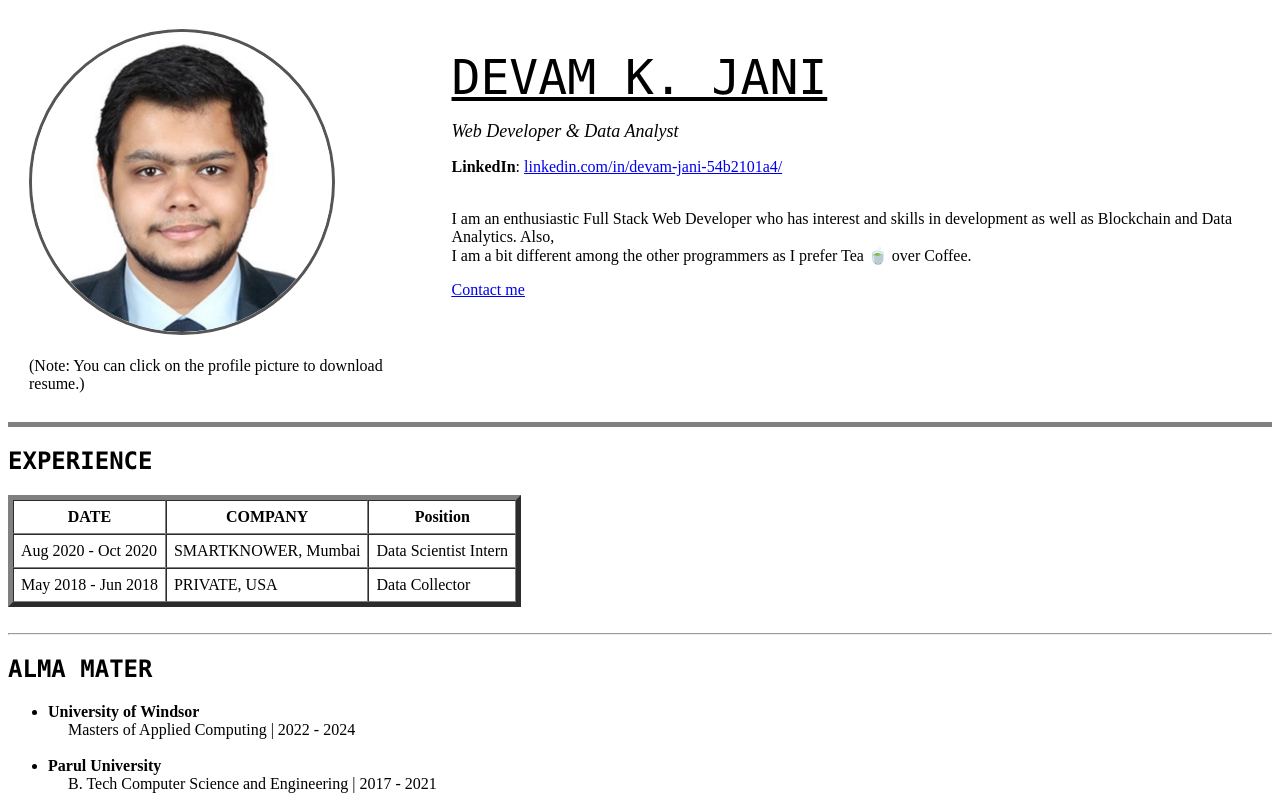
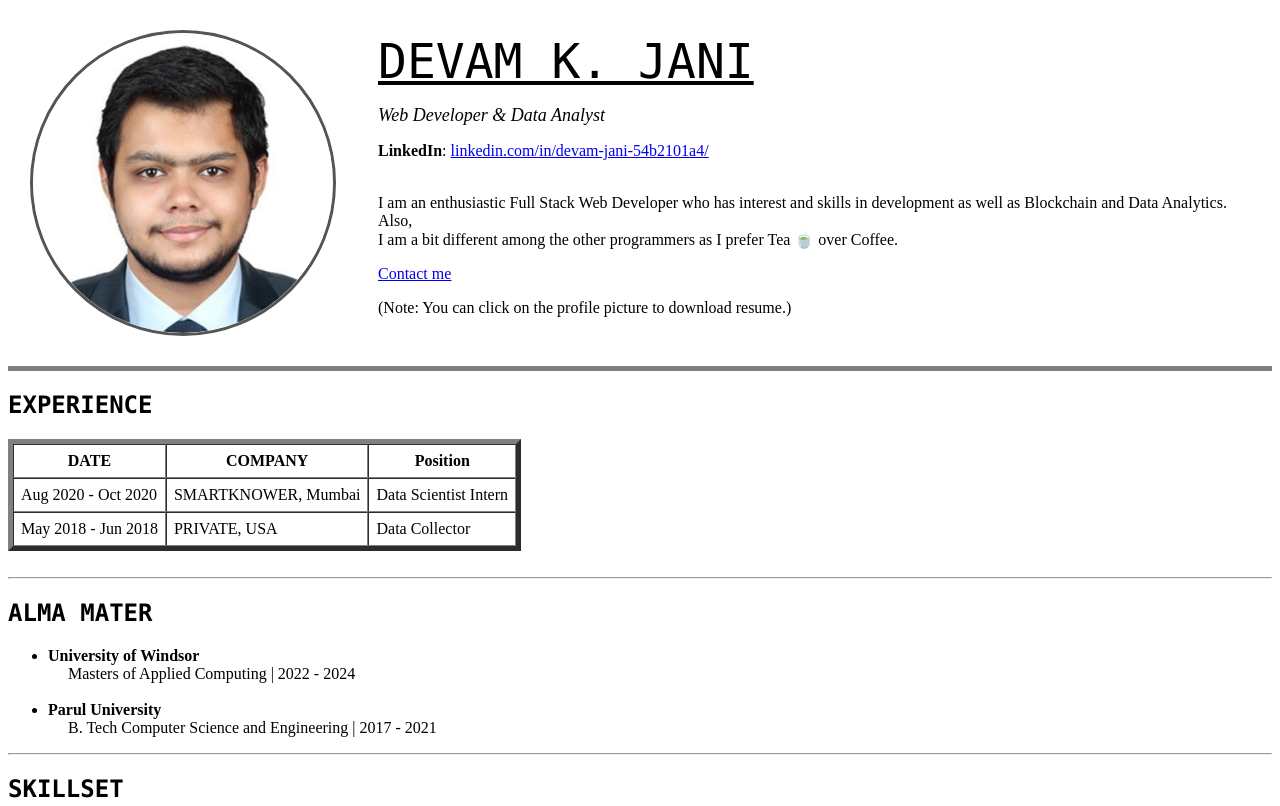
Before and after one commit to DevamKJani/devamjani.in, a plain HTML site: page index.html in a window 1280 px wide. Shown: the top 806 px of the page. Drawn offline with Linux system fonts and the light colour scheme.

Commit message:
Update index.html

```diff
--- a/index.html
+++ b/index.html
@@ -52,7 +52,7 @@
   <dt><strong>LinkedIn</strong>: <a href="https://www.linkedin.com/in/devam-jani-54b2101a4/" target="_blank">linkedin.com/in/devam-jani-54b2101a4/</a></strong></dt><br>
   <p>I am an enthusiastic App and Web Developer who has interest and skills in development as well as Blockchain and Data Analytics. Also, <br>I am a bit different among the other programmers as I prefer Tea 🍵 over Coffee.</p>-->
 
-  <table cellspacing="20">
+  <table cellpadding="20">
     <tr>
       <td><a name="CV" href="CV - Devam.pdf" download target="_blank"><img src="Pic.jpg" alt="My profile picture" align="left" width="300" height="300"></a></td>
       <td>
@@ -68,10 +68,8 @@
         <a href="contactform.html" target="blank">
           <p><u>Contact me</u></p>
         </a>
+        <p>(Note: You can click on the profile picture to download resume.)</p>
       </td>
-    </tr>
-    <tr>
-      <td>(Note: You can click on the profile picture to download resume.)</td>
     </tr>
   </table>
   <hr size="5" noshade>
```
